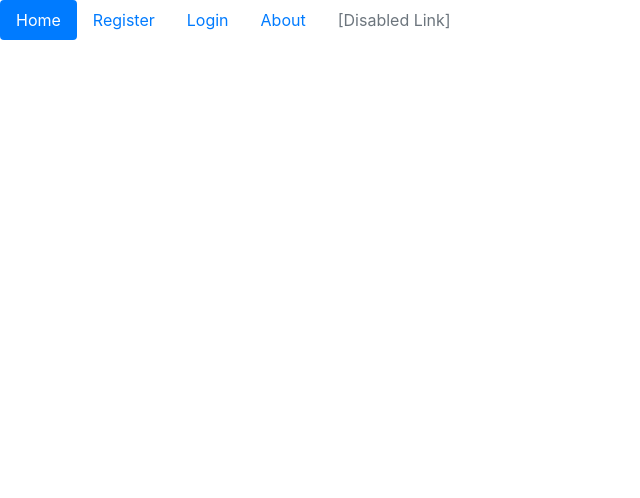
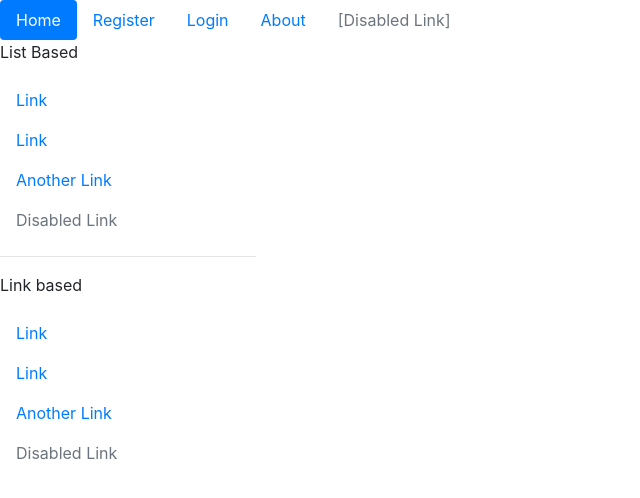
Before and after one commit to richardantao/capstone, a React (Create React App) app in the folder views/: page /maps in a window 1280 px wide. Shown: the top 498 px of the page, without its empty margins (0-640 px from the left). Built offline with nearby package versions, Linux system fonts and the light colour scheme; no server answers.

Commit message:
Add formating to AppNav

```diff
--- a/views/src/components/organisms/AppNav/AppNav.js
+++ b/views/src/components/organisms/AppNav/AppNav.js
@@ -1,11 +1,33 @@
 import React from "react";
+import { Nav, NavItem, NavLink } from 'reactstrap';
+
+import "./AppNav.scss";
+
 
 export default ({ }) => {
     return (
-        <nav role="main">
-
-        </nav>
-
+        <div className="appNav">
+        <p>List Based</p>
+        <Nav vertical>
+          <NavItem>
+            <NavLink href="#">Link</NavLink>
+          </NavItem>
+          <NavItem>
+            <NavLink href="#">Link</NavLink>
+          </NavItem>
+          <NavItem>
+            <NavLink href="#">Another Link</NavLink>
+          </NavItem>
+          <NavItem>
+            <NavLink disabled href="#">Disabled Link</NavLink>
+          </NavItem>
+        </Nav>
+        <hr />
+        <p>Link based</p>
+        <Nav vertical>
+          <NavLink href="#">Link</NavLink> <NavLink href="#">Link</NavLink> <NavLink href="#">Another Link</NavLink> <NavLink disabled href="#">Disabled Link</NavLink>
+        </Nav>
+      </div>
 
     );
 };
--- a/views/src/components/organisms/AppNav/AppNav.scss
+++ b/views/src/components/organisms/AppNav/AppNav.scss
@@ -0,0 +1,5 @@
+.appNav {
+    width: 20%;
+    position: relative;
+        left: auto;
+}
--- a/views/src/components/pages/Maps/Maps.js
+++ b/views/src/components/pages/Maps/Maps.js
@@ -6,6 +6,7 @@ import { connect } from "react-redux";
 import PropTypes from "prop-types";
 
 import AuthNav from "../../organisms/AuthNav";
+import AppNav from "../../organisms/AppNav";
 
 import "./Maps.scss";
 
@@ -37,6 +38,7 @@ class Maps extends Component {
                     <title>Maps</title>
                 </Helmet>
                 <AuthNav/>
+                <AppNav/>
                 <main role="main">
 
                 </main>
```
